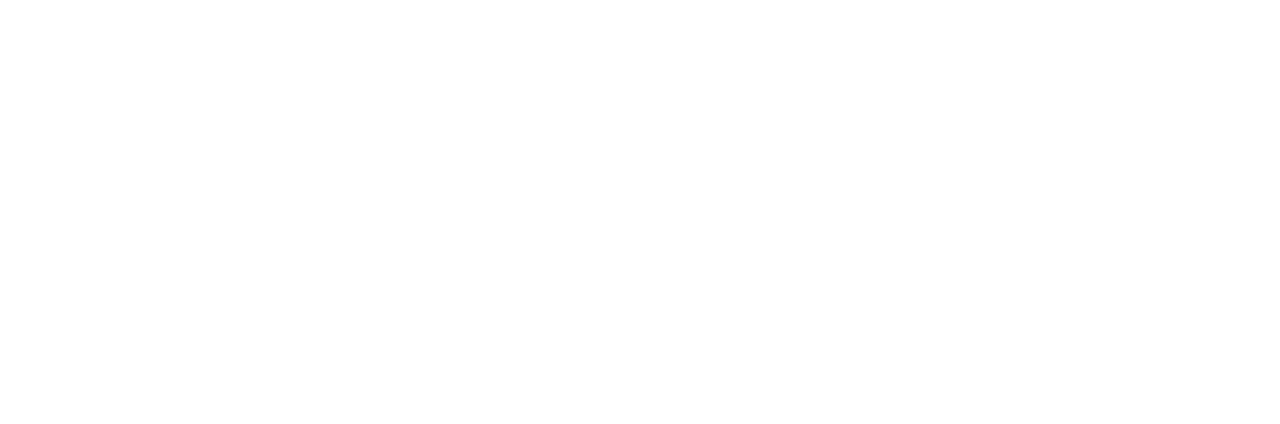
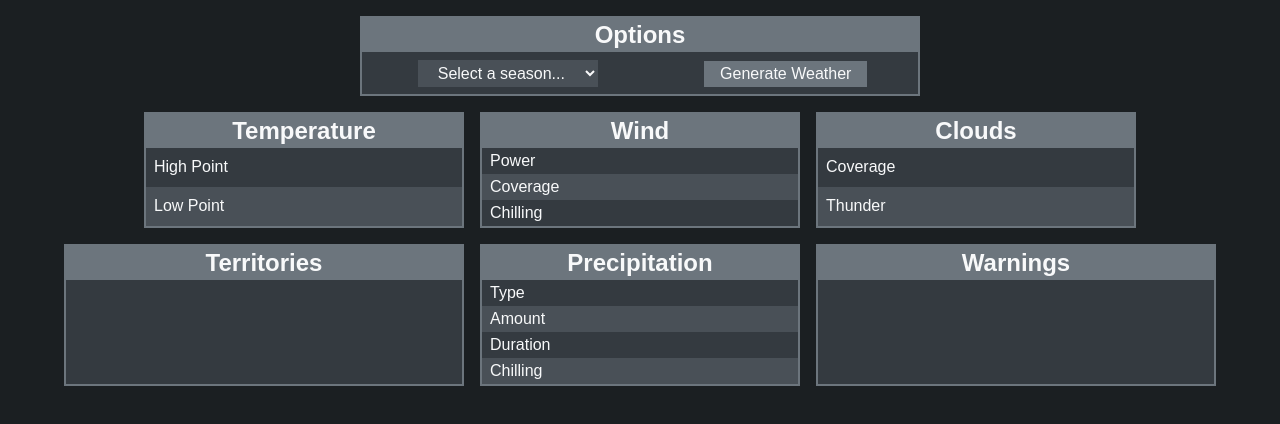
Before and after one commit to Ashen-Haze/LotS-Weather-Rolls, a plain HTML site: page index.html in a window 1280 px wide. Drawn offline with Linux system fonts and the light colour scheme.

Commit message:
added frontend webpage and styling

```diff
--- a/index.html
+++ b/index.html
@@ -4,11 +4,119 @@
     <meta charset="UTF-8">
     <meta http-equiv="X-UA-Compatible" content="IE=edge">
     <meta name="viewport" content="width=device-width, initial-scale=1.0">
-    <title>Document</title>
-    <link href="style.css" rel="stylesheet">
+    <title>LotS Weather Rolls</title>
+    <link href="layout.css" rel="stylesheet">
+    <link href="theme.css" rel="stylesheet">
     <script src="script.js" defer></script>
 </head>
 <body>
-
+    <div class="flex-row">
+        <table class="control-box">
+            <tr>
+                <th colspan="2">Options</th>
+            </tr>
+            <tr>
+                <td>
+                    <select id="season-select">
+                        <option selected disabled value="">Select a season...</option>
+                    </select>
+                </td>
+                <td>
+                    <button id="new-weather">Generate Weather</button>
+                </td>
+            </tr>
+            <tr>
+                <td hidden colspan="2">Temperatures will average from <b><span id="season-low"></span> °F</b> to <b><span id="season-high"></span> °F</b>.</td>
+            </tr>
+        </table>
+    </div>
+    <div class="flex-row">
+        <table class="col-box">
+            <tr>
+                <th colspan="2">Temperature</th>
+            </tr>
+            <tr>
+                <td>High Point</td>
+                <td hidden><span id="temp-low"></span> °F</td>
+            </tr>
+            <tr>
+                <td>Low Point</td>
+                <td hidden><span id="temp-high"></span> °F</td>
+            </tr>
+        </table>
+        <table class="col-box">
+            <tr>
+                <th colspan="2">Wind</th>
+            </tr>
+            <tr>
+                <td>Power</td>
+                <td id="wind-power"></td>
+            </tr>
+            <tr>
+                <td>Coverage</td>
+                <td id="wind-coverage"></td>
+            </tr>
+            <tr>
+                <td>Chilling</td>
+                <td></td>
+            </tr>
+        </table>
+        <table class="col-box">
+            <tr>
+                <th colspan="2">Clouds</th>
+            </tr>
+            <tr>
+                <td>Coverage</td>
+                <td id="cloud-coverage"></td>
+            </tr>
+            <tr>
+                <td>Thunder</td>
+                <td id="cloud-thunder"></td>
+            </tr>
+        </table>
+    </div>
+    <div class="flex-row">
+        <table class="list-box">
+            <tr>
+                <th>Territories</th>
+            </tr>
+            <tr>
+                <td>
+                    <ul id="territory-list"></ul>
+                </td>
+            </tr>
+        </table>
+        <table class="col-box">
+            <tr>
+                <th colspan="2">Precipitation</th>
+            </tr>
+            <tr>
+                <td>Type</td>
+                <td id="precip-type"></td>
+            </tr>
+            <tr>
+                <td>Amount</td>
+                <td id="precip-amount"></td>
+            </tr>
+            <tr>
+                <td>Duration</td>
+                <td id="precip-duration"></td>
+            </tr>
+            <tr>
+                <td>Chilling</td>
+                <td id="precip-chill"></td>
+            </tr>
+        </table>
+        <table class="list-box">
+            <tr>
+                <th>Warnings</th>
+            </tr>
+            <tr>
+                <td>
+                    <ul id="warning-list"></ul>
+                </td>
+            </tr>
+        </table>
+    </div>
 </body>
 </html>
--- /dev/null
+++ b/layout.css
@@ -0,0 +1,74 @@
+* {
+    font-size: medium;
+    user-select: none;
+}
+
+body {
+    margin: 1rem;
+    display: flex;
+    flex-direction: column;
+    gap: 1rem;
+}
+
+.flex-row {
+    display: flex;
+    justify-content: center;
+    align-items: stretch;
+    gap: 1rem;
+}
+
+table {
+    width: 20rem;
+    border-collapse: collapse;
+}
+
+th {
+    height: 2rem;
+    font-size: x-large;
+}
+
+td {
+    padding: 0.25rem 0.5rem;
+}
+
+.control-box {
+    width: 35rem;
+    text-align: center;
+    vertical-align: middle;
+}
+
+.control-box td {
+    padding: 0.5rem 0;
+}
+
+select {
+    padding: 0.25rem 1rem;
+}
+
+button {
+    padding: 0.25rem 1rem;
+}
+
+.col-box {
+    width: 20rem;
+}
+
+.col-box td:nth-child(2) {
+    text-align: right;
+}
+
+.list-box {
+    width: 25rem;
+}
+
+.list-box td {
+    text-align: center;
+    padding: 1rem;
+}
+
+ul {
+    margin: 0;
+    display: inline-block;
+    text-align: left;
+    padding-left: 1.25rem;
+}
--- /dev/null
+++ b/theme.css
@@ -0,0 +1,34 @@
+* {
+    color: #F8F9FA;
+    font-family: sans-serif;
+}
+
+body {
+    background-color: #1B1F22;
+}
+
+table {
+    background-color: #343A40;
+    border: 2px solid #6C757D;
+}
+
+th {
+    background-color: #6C757D;
+}
+
+select {
+    background-color: #495057;
+    outline: none;
+    border: none;
+    /* custom dropdown button? */
+    /* appearance: none; */
+}
+
+button {
+    background-color: #6C757D;
+    border: none;
+}
+
+.col-box tr:nth-child(odd) {
+    background-color: #495057;
+}
```
Also changed, not shown: style.css (deleted).
